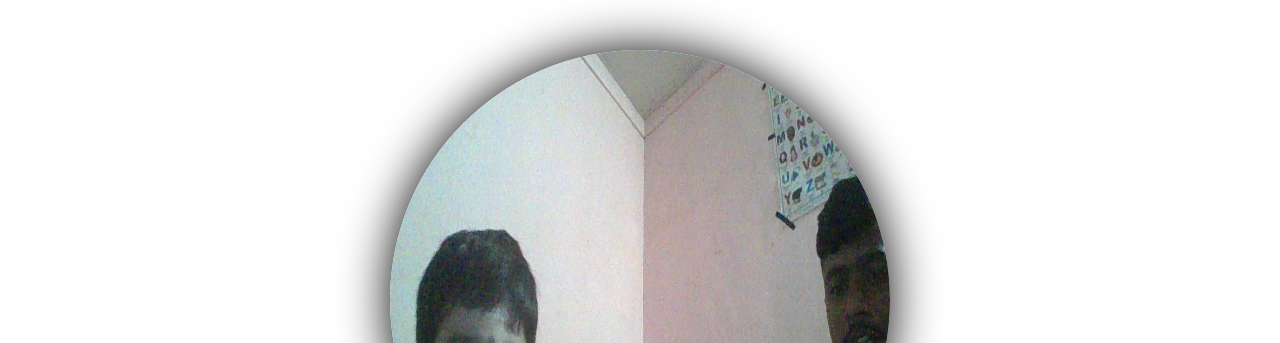
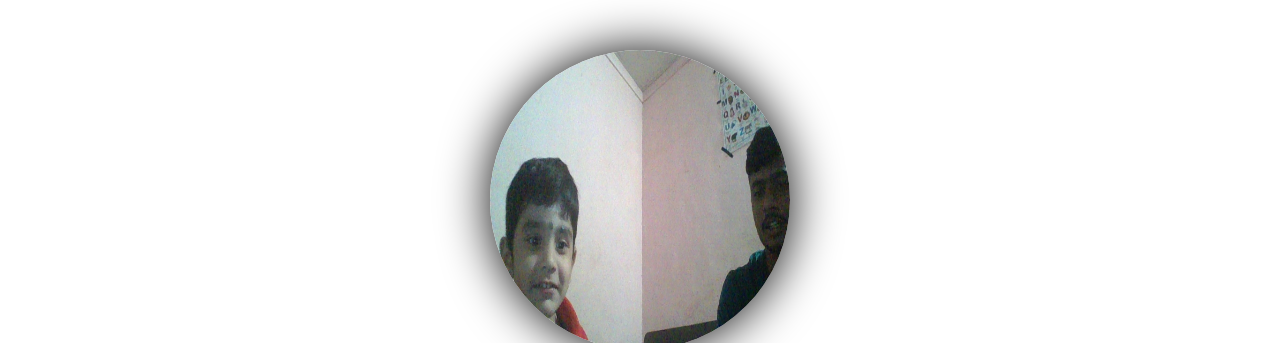
Before and after one commit to Pratik1702shinde/Pratik-Repo, a plain HTML site: page index.html in a window 1280 px wide. Shown: the part 56-399 px from the top of the page. Drawn offline with nearby package versions, Linux system fonts and the light colour scheme.

Commit message:
update in index file

```diff
--- a/index.html
+++ b/index.html
@@ -16,7 +16,7 @@
 		.myimg
 		{
 			margin-top: 50px;
-			border-radius: 250px;
+			border-radius: 150px;
 			box-shadow: 0px 0px 50px black;
 		}
 	</style>
@@ -57,7 +57,7 @@
 	<!-- navigation bar div closed -->
 	<div align="center">
 		<!-- insert image -->
-		<img src="Shambhu.jpg" class="myimg" height="500px" width="500px">
+		<img src="Shambhu.jpg" class="myimg" height="300px" width="300px">
 		<h2 class="myname">SHAMBHU</h2>
 
 	</div>
```
